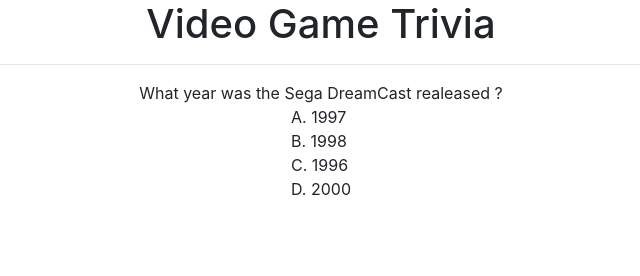
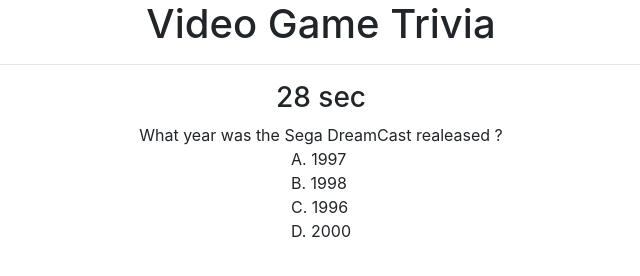
Before and after one commit to jaknowles97/TriviaGame, a plain HTML site: page index.html in a window 1280 px wide. Both pictures are taken after a click on the button "Start". Shown: the whole page, without its empty margins (319-959 px from the left). Drawn offline with nearby package versions, Linux system fonts and the light colour scheme.

Commit message:
added timer

```diff
--- a/assets/javascript/app.js
+++ b/assets/javascript/app.js
@@ -1,7 +1,8 @@
-const timelimit = 30;
+let timeLimit = 30;
 let correct = 0;
 let incorrect = 0;
 var currentQuestion = 0;
+var updateClock;
 
 var triviaData = {
     questions: ['What year was the Sega DreamCast realeased ?',
@@ -32,10 +33,32 @@ $(function () {
         } else if (screenName === "isWrong") {
             var incorrectHtml = "<h1> wrong, get ready for next question </h1>";
             $(".choices").html(incorrectHtml);
+        } else if(screenName === "timeUp") {
+            var timeHtml = "<h1> you didn't answer within the time limit!<h1>";
+            $(".choices").html(timeHtml);
+        }
+    }
+    var timer = function(prompt) {
+        if(prompt === "start") {
+            $(".timer").html("<h3>30 sec");
+            updateClock = setInterval( function() {
+                if(timeLimit > 0) {
+                    timeLimit--;
+                }
+                if(timeLimit <= 0) {
+                    screenMan("timeUp");
+                }
+                $(".timer").html("<h3>" +timeLimit+ " sec</h3>");
+            }, 1000);
+        }
+        if(prompt === "stop") {
+            clearInterval(updateClock);
+
         }
     }
 
     var formGenerator = function (ques, choices) {
+        timer("start");
         $(".question").html("<div class='choice'>"+ques+"</div>");
         var choicesHtml =
         "<div class='choice'>"+choices[0]+"</div>"+
@@ -52,6 +75,7 @@ $(function () {
     });
 
     var clickedChoice = $(document).on("click", ".choice", function() {
+        timer("stop");
         if($(this).text() === triviaData.answers[currentQuestion]) {
             screenMan("isRight");
             correct++;
@@ -61,9 +85,7 @@ $(function () {
         }
 
     });
-    var timer = function () {
-        var clock = setInterval(timelimit, 1000);
-    }
+
 
 
 
--- a/index.html
+++ b/index.html
@@ -19,8 +19,8 @@
         <h1 class="text-center">Video Game Trivia</h1>
         <hr>
         <div class="row justify-content-center">
-            <div class="timer"></div>
-            <div class="question"></div>
+            <div class="col-12 text-center timer"></div>
+            <div class="col-12 text-center question"></div>
         </div>
         <div class="container">
             <div class="row justify-content-center">
```
